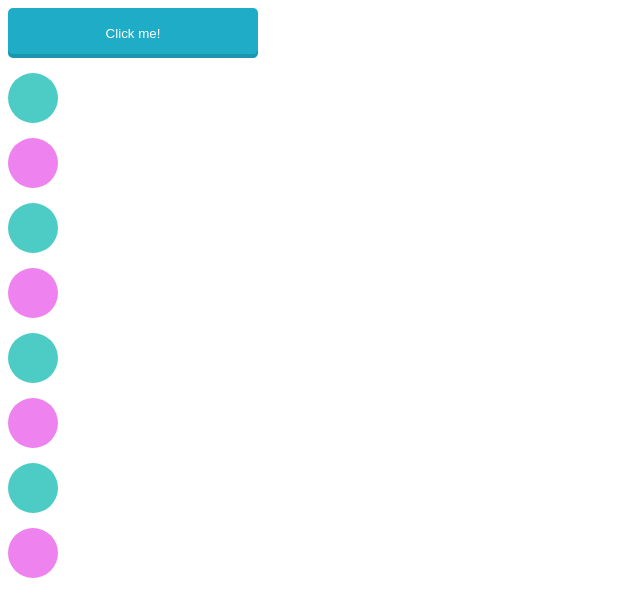
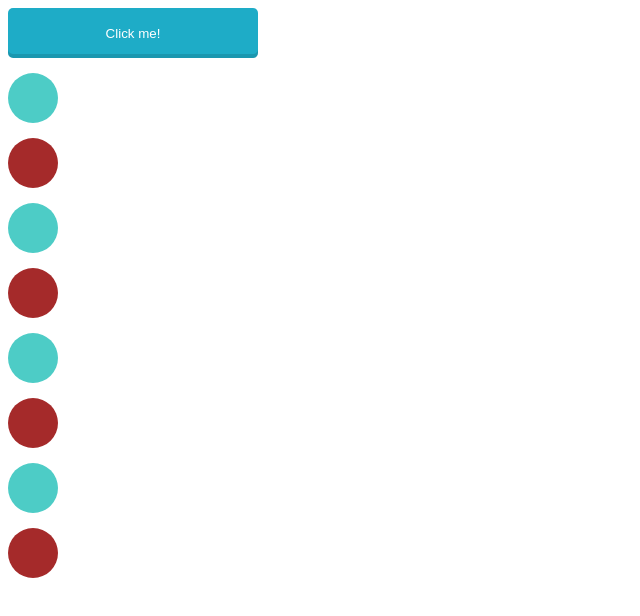
Before and after one commit to Goga2112/Psevdoklassy, a plain HTML site: page index.html in a window 1280 px wide. Shown: the whole page, without its empty margins (0-640 px from the left). Drawn offline with Linux system fonts and the light colour scheme.

Commit message:
commit brown

```diff
--- a/sass/style.sass
+++ b/sass/style.sass
@@ -35,7 +35,7 @@ button
     width: 50px
     height: 50px
     border-radius: 100%
-    background-color: violet
+    background-color: brown
     color: white
     margin-top: 15px
     transition: all 0.5s
```
Also changed, not shown: css/style.min.css.
